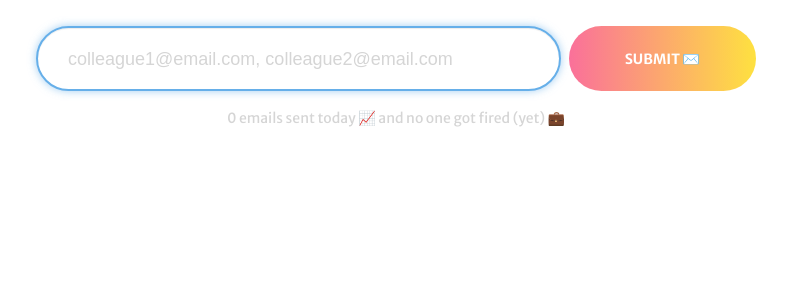
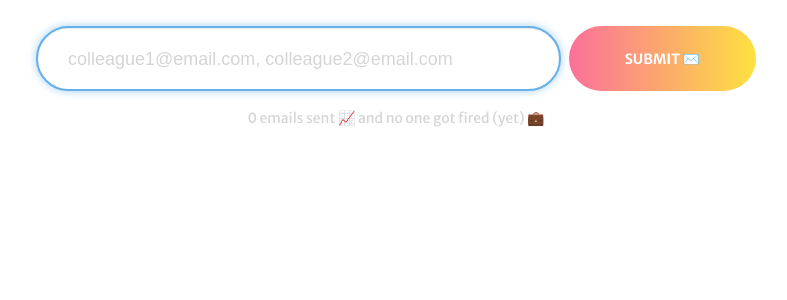
Before and after one commit to GonSanchezS/email, a Rails app: page / in a window 1280 px wide. Shown: the part 290-590 px from the top of the page, without its empty margins (244-1031 px from the left). Run offline with Rails 7, Linux system fonts and the light colour scheme; data that the repository does not hold is empty; style sheets or scripts are compiled from the project's sources; some libraries are stand-ins or nearby versions.

Commit message:
Fix text below form

```diff
--- a/app/views/invitation_mailer/invitation_sent.html.erb
+++ b/app/views/invitation_mailer/invitation_sent.html.erb
@@ -132,11 +132,6 @@
                             Be well and <a href="http://minimize.email?utm_source=minimize.email&utm_medium=email&utm_campaign=self" style="-webkit-text-size-adjust:100%;-ms-text-size-adjust:100%;-webkit-text-size-adjust:100%;-ms-text-size-adjust:100%;text-decoration: none; color: #fa709a; text-decoration: underline;">don't forget to tag a colleague!</a> 👋
                           </td>
 </tr>
-<tr>
-<td align="left" class="padding-copy" style="mso-table-lspace:0;mso-table-rspace:0;-webkit-text-size-adjust:100%;-ms-text-size-adjust:100%;padding: 20px 0 0 0; font-size: 18px; line-height: 30px; font-family: Open Sans, Helvetica, Arial, sans-serif; color: #000000;">
-                            ps. We are trending on <a href="https://www.producthunt.com/posts/minimize-email" style="-webkit-text-size-adjust:100%;-ms-text-size-adjust:100%;-webkit-text-size-adjust:100%;-ms-text-size-adjust:100%;text-decoration: none; color: #fa709a; text-decoration: underline;">Product Hunt</a>! I'd love your honest feedback on it (if you have any).
-                          </td>
-</tr>
 
 </table>
 </td>
@@ -159,7 +154,6 @@
             <tr>
             <td align="center" valign="top" width="500">
             <![endif]-->
-<!-- UNSUBSCRIBE COPY -->
 <table align="center" border="0" cellpadding="0" cellspacing="0" class="responsive-table" style="border-collapse:collapse;mso-table-lspace:0;mso-table-rspace:0;-webkit-text-size-adjust:100%;-ms-text-size-adjust:100%;max-width: 500px;" width="100%">
 <tr>
 <td align="left" style="mso-table-lspace:0;mso-table-rspace:0;-webkit-text-size-adjust:100%;-ms-text-size-adjust:100%;font-size: 12px; line-height: 18px; font-family: Open Sans, Helvetica, Arial, sans-serif; color:#666666;">
--- a/app/views/invitations/new.html.erb
+++ b/app/views/invitations/new.html.erb
@@ -11,7 +11,7 @@
 
   <br class="clear"/>
 
-  <p class="small-text"><%= Invitation.count %> emails sent today 📈 and no one got fired (yet) 💼</p>
+  <p class="small-text"><%= Invitation.count %> emails sent 📈 and no one got fired (yet) 💼</p>
 
   <div class="success-container">
     <p class="success-message" style="display:none;"></p>
```
